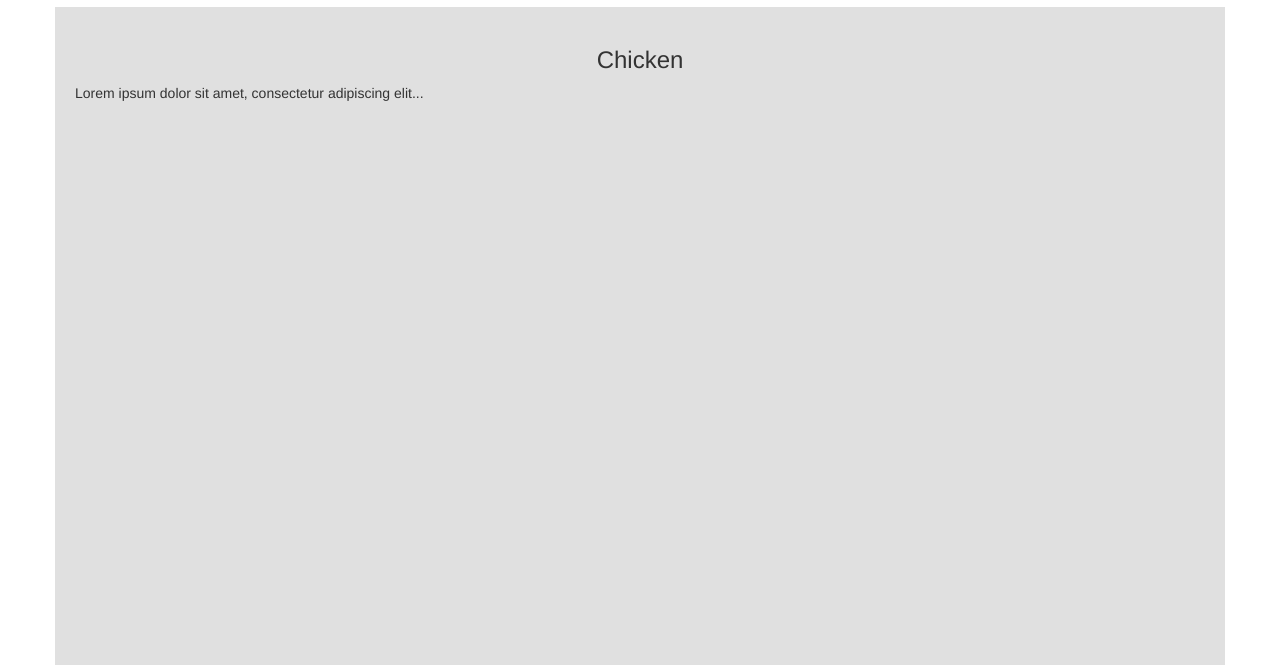
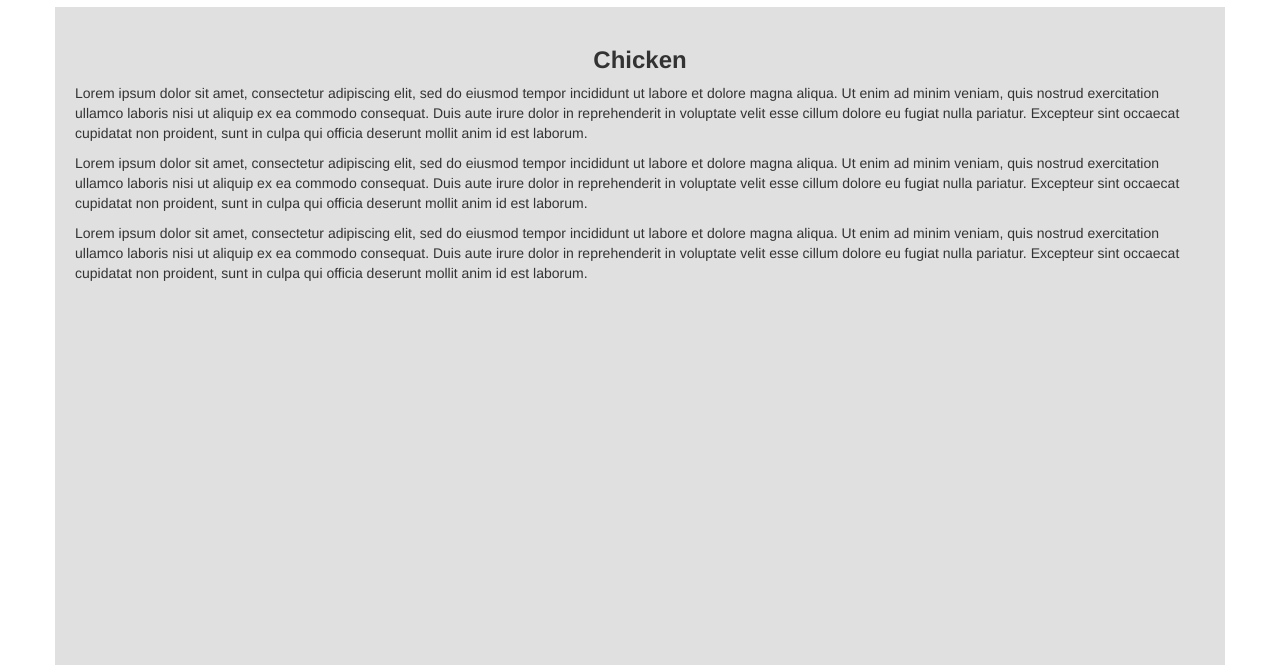
Before and after one commit to krishna120697/module-3-solution, a plain HTML site: page index.html in a window 1280 px wide. Shown: the part 135-800 px from the top of the page. Drawn offline with nearby package versions, Linux system fonts and the light colour scheme.

Commit message:
Update index.html

```diff
--- a/index.html
+++ b/index.html
@@ -2,23 +2,25 @@
 <html lang="en">
 <head>
   <meta charset="UTF-8">
+  <meta name="viewport" content="width=device-width, initial-scale=1">
   <title>Assignment Solution for Module 3</title>
   <link rel="stylesheet" href="https://maxcdn.bootstrapcdn.com/bootstrap/3.3.7/css/bootstrap.min.css">
   <link rel="stylesheet" href="style.css">
 </head>
 <body>
 
+  <!-- Navbar -->
   <nav class="navbar navbar-default">
     <div class="container-fluid">
       <div class="navbar-header">
-        <button type="button" class="navbar-toggle collapsed visible-xs" data-toggle="collapse" data-target="#navbar-collapse">
+        <button type="button" class="navbar-toggle collapsed visible-xs" data-toggle="collapse" data-target="#navbar-menu">
           <span class="icon-bar"></span>
           <span class="icon-bar"></span>
           <span class="icon-bar"></span>
         </button>
         <a class="navbar-brand" href="#">Food, LLC</a>
       </div>
-      <div class="collapse navbar-collapse" id="navbar-collapse">
+      <div class="collapse navbar-collapse" id="navbar-menu">
         <ul class="nav navbar-nav visible-xs">
           <li><a href="#">Chicken</a></li>
           <li><a href="#">Beef</a></li>
@@ -28,20 +30,37 @@
     </div>
   </nav>
 
+  <!-- Page Heading -->
   <div class="container">
     <h1 class="text-center">Our Menu</h1>
 
+    <!-- Main Content Section -->
     <div class="row">
       <div class="col-xs-12 section-box">
-        <h3 class="text-center">Chicken</h3>
+        <h3 class="text-center"><strong>Chicken</strong></h3>
         <p>
-          Lorem ipsum dolor sit amet, consectetur adipiscing elit...
-          <!-- repeat or use more text to make tall -->
+          Lorem ipsum dolor sit amet, consectetur adipiscing elit, sed do eiusmod tempor incididunt ut labore et dolore magna aliqua.
+          Ut enim ad minim veniam, quis nostrud exercitation ullamco laboris nisi ut aliquip ex ea commodo consequat.
+          Duis aute irure dolor in reprehenderit in voluptate velit esse cillum dolore eu fugiat nulla pariatur.
+          Excepteur sint occaecat cupidatat non proident, sunt in culpa qui officia deserunt mollit anim id est laborum.
+        </p>
+        <p>
+          Lorem ipsum dolor sit amet, consectetur adipiscing elit, sed do eiusmod tempor incididunt ut labore et dolore magna aliqua.
+          Ut enim ad minim veniam, quis nostrud exercitation ullamco laboris nisi ut aliquip ex ea commodo consequat.
+          Duis aute irure dolor in reprehenderit in voluptate velit esse cillum dolore eu fugiat nulla pariatur.
+          Excepteur sint occaecat cupidatat non proident, sunt in culpa qui officia deserunt mollit anim id est laborum.
+        </p>
+        <p>
+          Lorem ipsum dolor sit amet, consectetur adipiscing elit, sed do eiusmod tempor incididunt ut labore et dolore magna aliqua.
+          Ut enim ad minim veniam, quis nostrud exercitation ullamco laboris nisi ut aliquip ex ea commodo consequat.
+          Duis aute irure dolor in reprehenderit in voluptate velit esse cillum dolore eu fugiat nulla pariatur.
+          Excepteur sint occaecat cupidatat non proident, sunt in culpa qui officia deserunt mollit anim id est laborum.
         </p>
       </div>
     </div>
   </div>
 
+  <!-- Scripts -->
   <script src="https://ajax.googleapis.com/ajax/libs/jquery/1.12.4/jquery.min.js"></script>
   <script src="https://maxcdn.bootstrapcdn.com/bootstrap/3.3.7/js/bootstrap.min.js"></script>
 </body>
```
